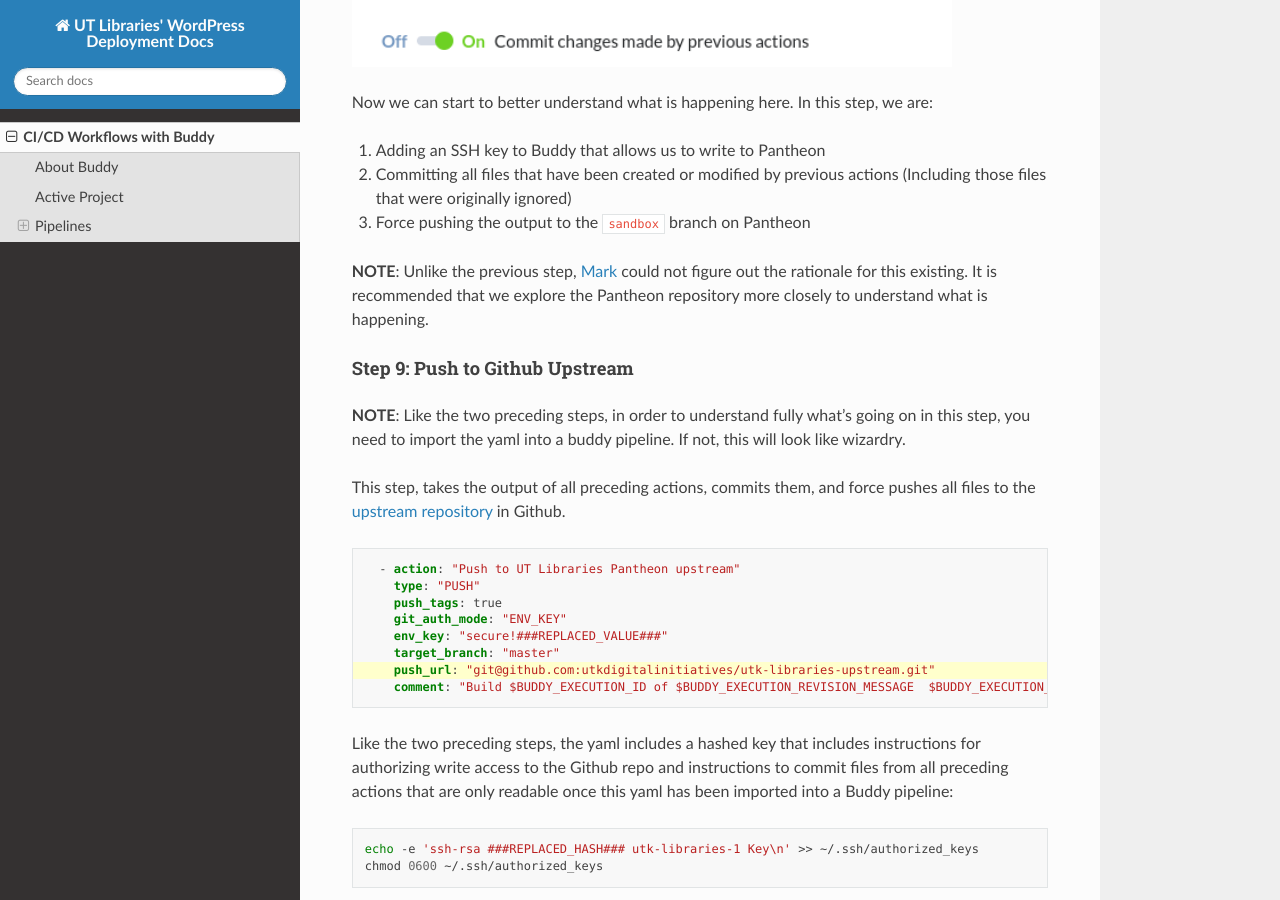
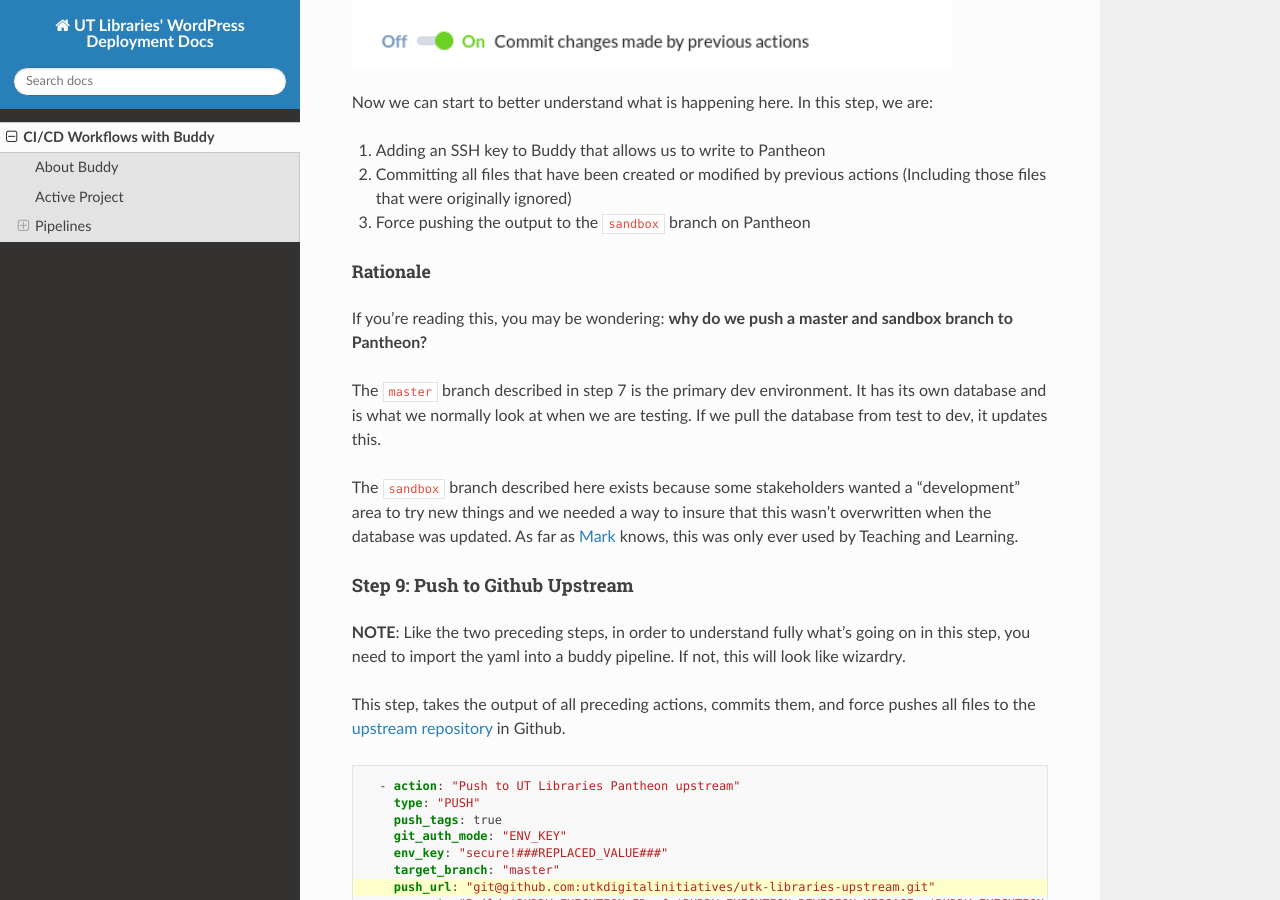
Before and after one commit to bridgecrew-perf6/utk-libraries-deployment-docs, a Sphinx documentation site: the page built from docs/source/contents/buddy.rst, in a window 1280 px wide and 900 px high, scrolled down 8169 px. Built offline with Sphinx 7.4.7 and the Read the Docs theme 2.0.0, drawn with Linux system fonts in a browser that asks for light colours.

Commit message:
Add Sandbox rationale.

```diff
--- a/docs/source/contents/buddy.rst
+++ b/docs/source/contents/buddy.rst
@@ -296,8 +296,18 @@ Now we can start to better understand what is happening here. In this step, we a
 2. Committing all files that have been created or modified by previous actions (Including those files that were originally ignored)
 3. Force pushing the output to the :code:`sandbox` branch on Pantheon
 
-**NOTE**: Unlike the previous step, `Mark <https://github.com/markpbaggett>`_ could not figure out the rationale for
-this existing.  It is recommended that we explore the Pantheon repository more closely to understand what is happening.
+=========
+Rationale
+=========
+
+If you're reading this, you may be wondering: **why do we push a master and sandbox branch to Pantheon?**
+
+The :code:`master` branch described in step 7 is the primary dev environment.  It has its own database and is what we
+normally look at when we are testing.  If we pull the database from test to dev, it updates this.
+
+The :code:`sandbox` branch described here exists because some stakeholders wanted a "development" area to try new things
+and we needed a way to insure that this wasn't overwritten when the database was updated. As far as `Mark <https://github.com/markpbaggett>`_
+knows, this was only ever used by Teaching and Learning.
 
 -------------------------------
 Step 9: Push to Github Upstream
```
